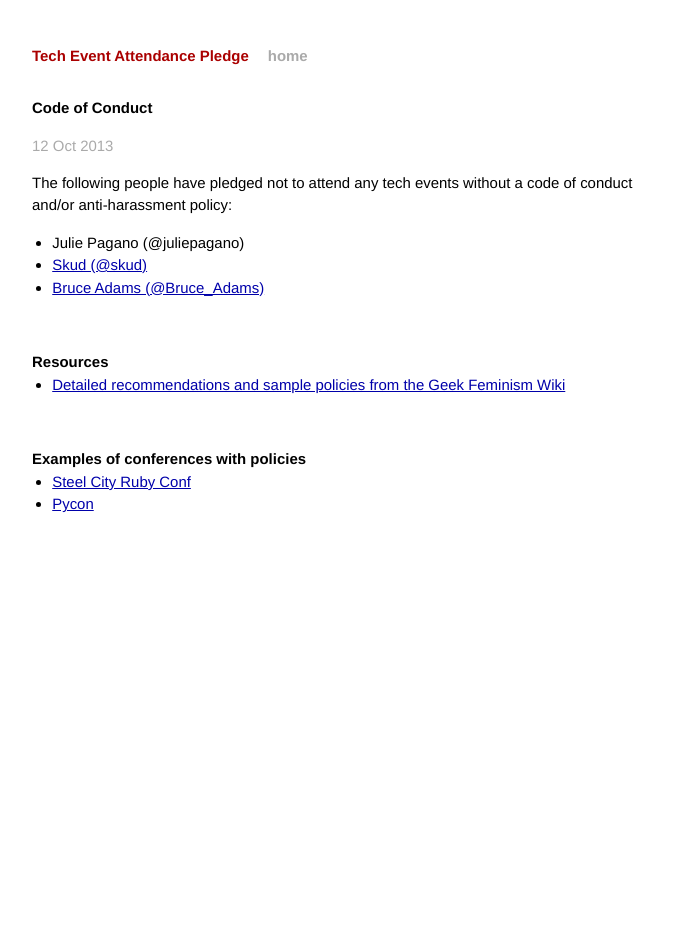
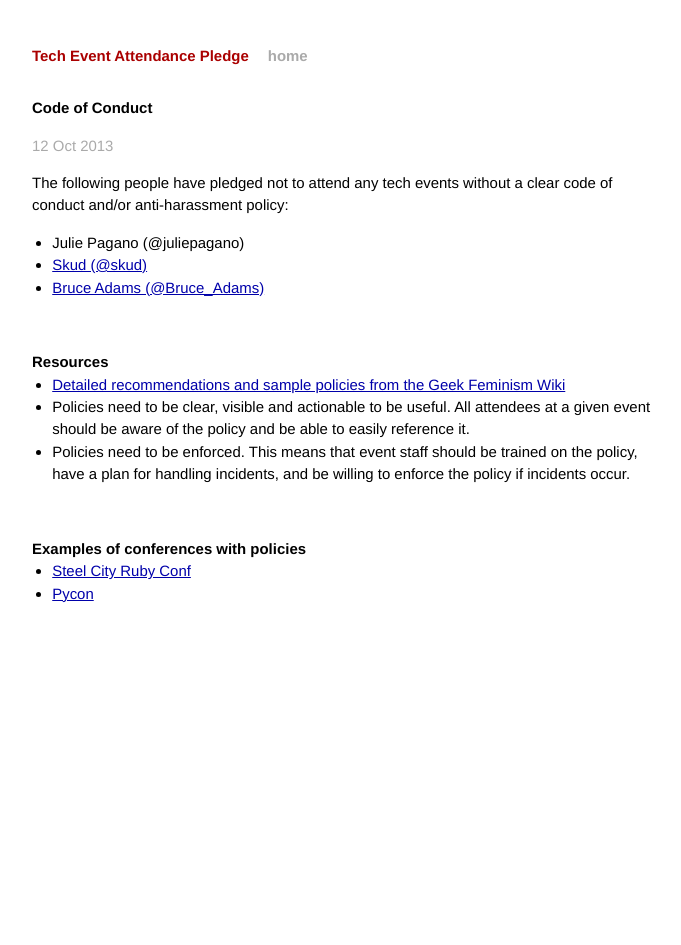
Before and after one commit to techtektek/tech-event-attendance-pledge.github.io, a Jekyll site: the page built from _posts/2013-10-12-code-of-conduct.markdown, in a window 1280 px wide. Shown: the whole page, without its empty margins (294-975 px from the left). Built offline with Jekyll 4.4.1, drawn with Linux system fonts in a browser that asks for light colours; Markdown is read by kramdown in place of the engine named in the settings.

Commit message:
Improving resources for code of conduct.

```diff
--- a/_posts/2013-10-12-code-of-conduct.markdown
+++ b/_posts/2013-10-12-code-of-conduct.markdown
@@ -6,7 +6,7 @@ categories:
 ---
 
 The following people have pledged not to attend any tech events without a
-code of conduct and/or anti-harassment policy:
+clear code of conduct and/or anti-harassment policy:
 
 * Julie Pagano (@juliepagano)
 * [Skud (@skud)](https://twitter.com/Skud/status/389158683235459072)
@@ -16,6 +16,11 @@ code of conduct and/or anti-harassment policy:
 
 ## Resources
 * [Detailed recommendations and sample policies from the Geek Feminism Wiki](http://geekfeminism.wikia.com/wiki/Conference_anti-harassment)
+* Policies need to be clear, visible and actionable to be useful. All attendees at
+  a given event should be aware of the policy and be able to easily reference it.
+* Policies need to be enforced. This means that event staff should be trained on
+  the policy, have a plan for handling incidents, and be willing to enforce the
+  policy if incidents occur.
 
 <br/>
 
```
